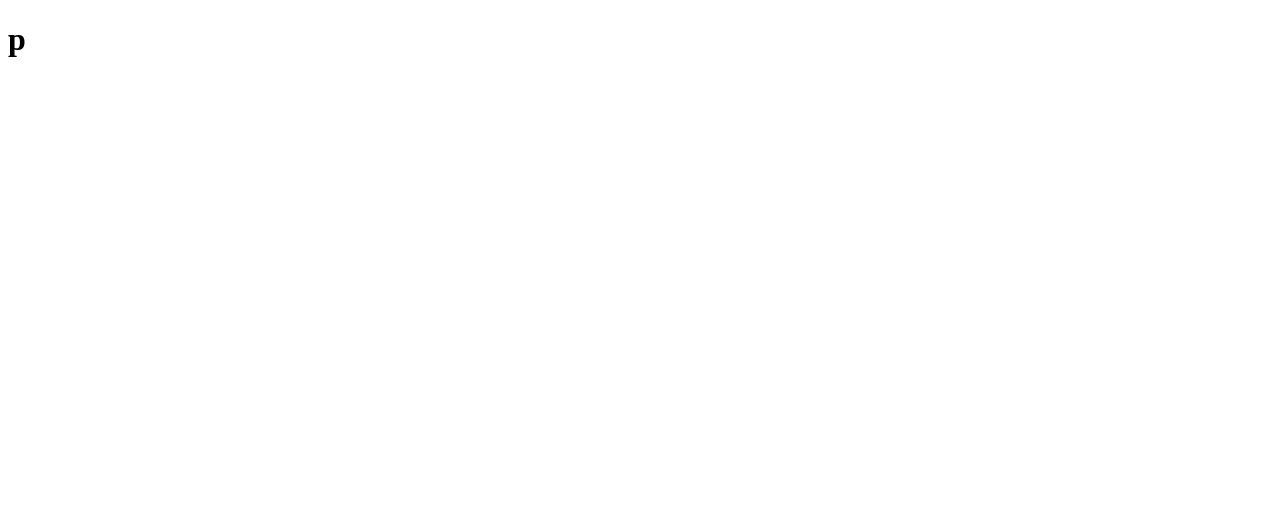
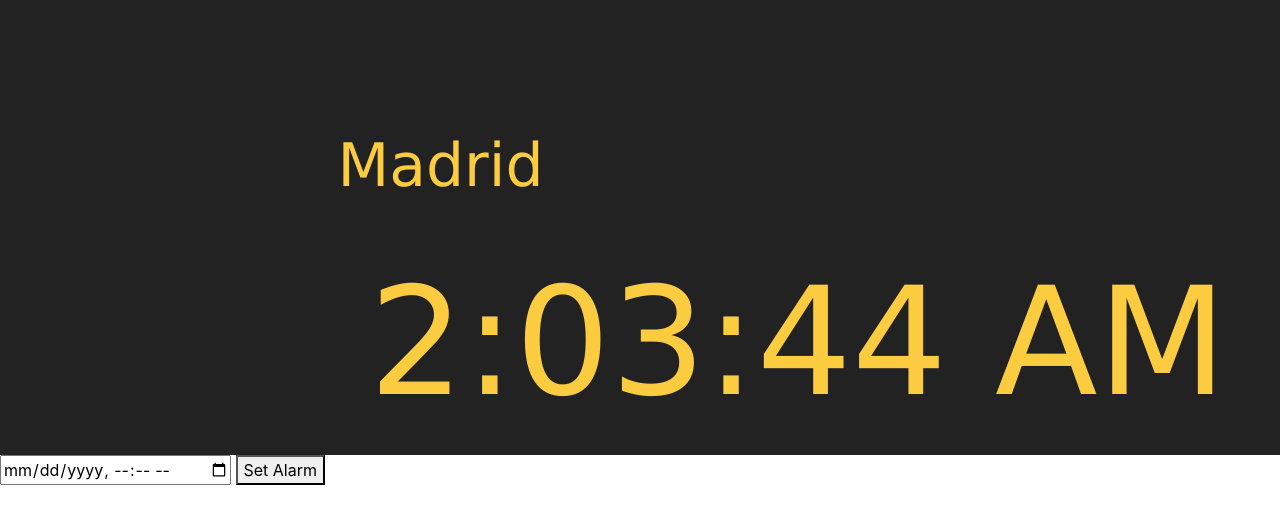
Before and after one commit to feralvaa/Project-1, a plain HTML site: page index.html in a window 1280 px wide. Drawn offline with nearby package versions, Linux system fonts and the light colour scheme; no server answers.

Commit message:
first Version

```diff
--- a/index.html
+++ b/index.html
@@ -4,11 +4,174 @@
     <meta charset="UTF-8">
     <meta name="viewport" content="width=device-width, initial-scale=1.0">
     <title>Document</title>
+    <link
+    rel="stylesheet"
+    href="https://stackpath.bootstrapcdn.com/bootstrap/4.3.1/css/bootstrap.min.css"
+     />
+    <link
+    rel="stylesheet"
+    href="https://use.fontawesome.com/releases/v5.8.1/css/all.css"
+    integrity="sha384-50oBUHEmvpQ+1lW4y57PTFmhCaXp0ML5d60M1M7uH2+nqUivzIebhndOJK28anvf"
+    crossorigin="anonymous"
+    />
+    <link
+    href="https://fonts.googleapis.com/css?family=Open+Sans&display=swap"
+    rel="stylesheet"
+    />
+
+    <style>
+        .wrapper{
+
+            padding: 50px;
+            background-color: rgb(34, 34, 34);
+        }
+        .header_wrapper{
+            background-color: rgb(34, 34, 34);
+            padding: 20px;
+        }
+        .City{
+            color: rgb(251, 203, 64);
+            font-family:Verdana, Geneva, Tahoma, sans-serif;
+            font-size: 60px;
+        }
+
+        .Clock{
+            color: rgb(251, 203, 64);
+            font-family:Verdana, Geneva, Tahoma, sans-serif;
+            background-color: rgb(34, 34, 34);
+            padding-left: 30%;
+            font-size: 150px;
+
+        }
+
+    </style>
+
 </head>
 <body>
-    <h1>
-        p
-    </h1>
+
+<!-- empty div -->
+<div class="wrapper"> </div>
+        <!--  Header Section -->
+    <div class="row header_wrapper">
+        <!-- empty -->
+        <div class="col-3"></div>
+        <div class="City col-5">
+            Madrid
+        </div>
+    </div>
+    <!-- Clock Section -->
+    <div class="row Clock">
+        <div class="Clock_Hour" id="Clock">  </div>
+    </div>
+
+    <!-- Set Alarm -->
+
+
+        <input type="datetime-local" id="alarmTime"/>
+        <button onclick="setAlarm(this);" id="alarmButton">Set Alarm</button>
+        <div id="alarmOptions" style ="display:none;">
+        <button onClick="snooze();">Snooze 5 minutes</button>
+        <button onclick="stopAlarm();">Stop Alarm</button>
+
+
+
+
+
+
+
+
+
+    <script src="https://code.jquery.com/jquery-3.4.1.min.js"></script>
+    <script src="https://cdnjs.cloudflare.com/ajax/libs/moment.js/2.24.0/moment.min.js"></script>
+
+<!-- clock logic -->
+    <script>
+
+        function update() {
+        var HourNow= moment().format('LTS')
+        $("#Clock").text(HourNow)
+        };
+
+        $(document).ready(function() {
+            setInterval(update, 1000);
+        })
+
+
+
+
+    </script>
+
+
+
+<!-- Alarm Script -->
+<script>
+    var alarmSound = new Audio();
+alarmSound.src = 'alarm.mp3'; //embed youtube auto play The Beatles: Here Comes the Sun
+var alarmTimer;
+function setAlarm(this /*from HTML and somehow it should read 'button'*/){
+    var ms = document.getElementById('alarmTime').valueAsNumber;
+    if(isNaN(ms))   {
+        alert('Invalid Date');
+        return;
+    }
+    var alarm = new Date(ms);
+    var alarmTime = new Date(alarm.getUTCFullYear(), alarm.getUTCMonth(), alarm.getUTCDate(), alarm.getUTCHours(), alarm.getUTCMinutes(), alarm.getUTCSeconds());
+    var differenceInMs = alarmTime.getTime() - (new Date()).getTime();
+    if(differenceInMs < 0) {
+        alert('Sepcified time is already passed!');
+        return;
+    }
+    alarmTimer = setTimeout(initAlarm, dfferenceInMs);
+    button.innertext = 'Cancel Alarm';
+    button.setAttribute('onclick', 'cancelAlarm(this);');
+    };
+    function cancelAlarm(button)    {
+        button.innerText = 'Set Alarm';
+        button.setAttribute('onclick', 'setAlarm(this);');
+        clearTimeout(alarmTimer);
+    }
+    function initAlarm() {
+        alarmSound.play();
+        document.getElementById('alarmOptions').style.display = '';
+    };
+    function stopAlarm()    {
+        alarmSound.pause();
+        alarmSound.currentTime = 0;
+        document.getElementById('alarmOptions').style.display = 'none';
+        cancelAlarm(document.getElementById('alarmButton'));
+    }
+    function snooze()   {
+        stopAlarm();
+        setTimeout(initAlarm, 30000)
+    }
+</script>
+
+
+<!-- Wheater API -->
+<script>
+var OneWordClimate
+
+    function CallWeather() {
+                var APICity = "Sydney";
+                console.log(APICity)
+                var queryURL = "https://api.openweathermap.org/data/2.5/weather?q="+APICity+"&units=imperial&appid=166a433c57516f51dfab1f7edaed8413";
+                $.ajax({
+                    url: queryURL,
+                    method: "GET"
+                }).then(function(response) {
+                 OneWordClimate = response.weather[0].main
+                console.log(response)
+                console.log(OneWordClimate);
+            })
+        }
+    CallWeather()
+
+
+</script>
+
+<!--  Clock Script -->
+
+
 
 </body>
 </html>
```
